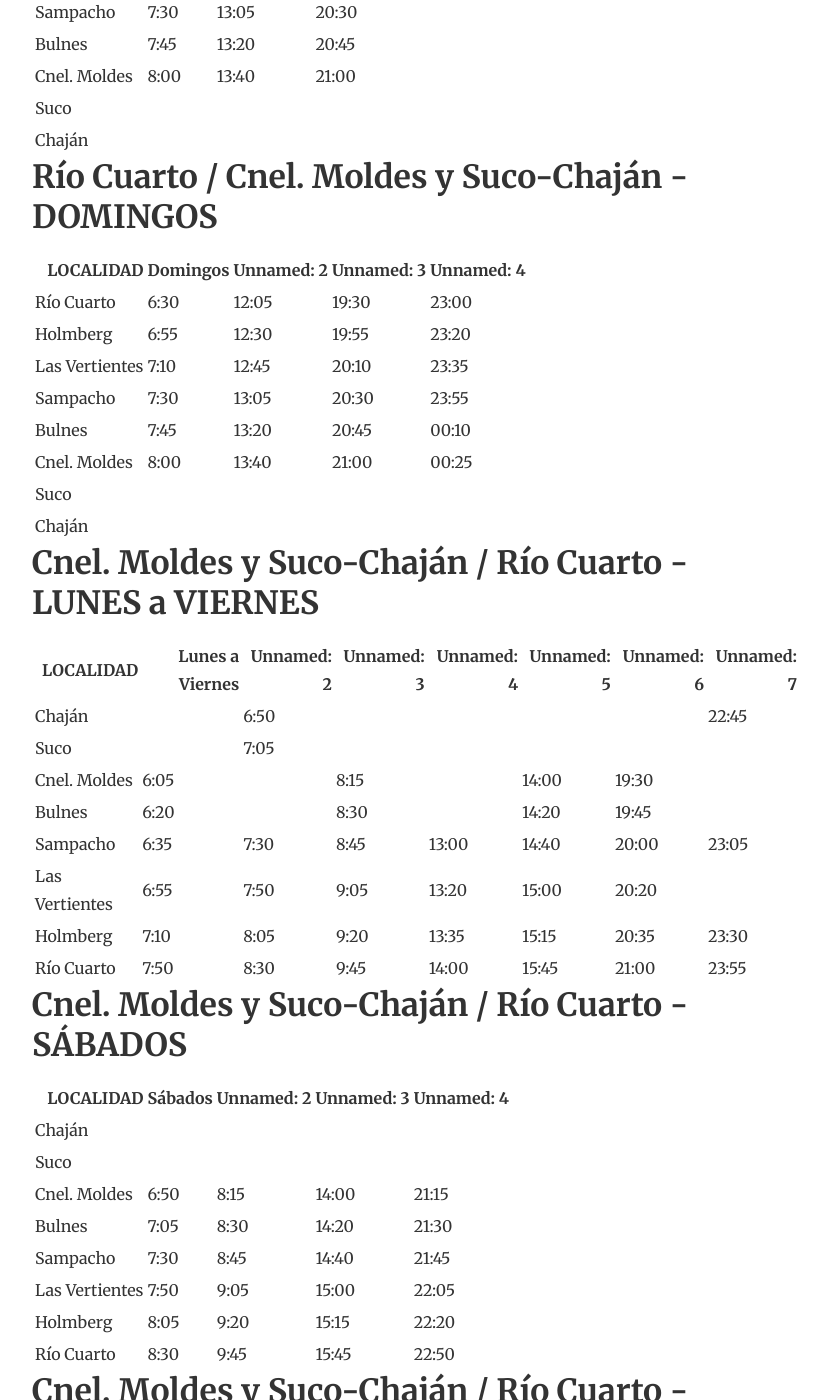
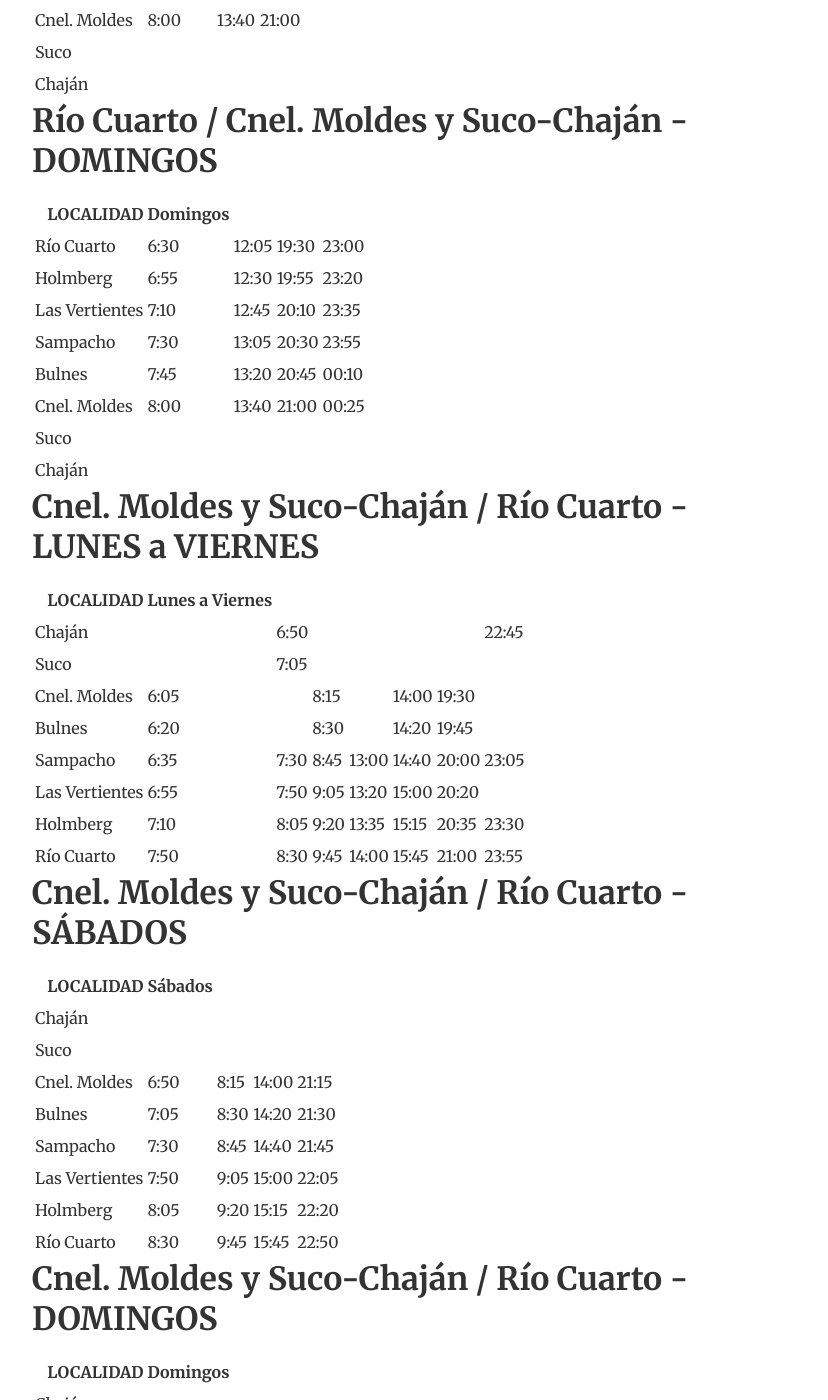
Before and after one commit to bondis-rio-cuarto/horarios, a Jekyll site: the page built from media-distancia/cnel-moldes.html, in a window 1280 px wide and 1400 px high, scrolled down 807 px. Shown: the whole window, without its empty margins (224-1052 px from the left). Built offline with Jekyll 4.4.1, drawn with Linux system fonts in a browser that asks for light colours; some of the changed text lies outside the part shown.

Commit message:
corregidas columnas sin nombre

```diff
--- a/interurbano/las-higueas.html
+++ b/interurbano/las-higueras.html
@@ -1,6 +1,6 @@
 ---
 layout: default
-permalink: /interurbano/las-higueas
+permalink: /interurbano/las-higueras
 ---
 
 <h2> Río Cuarto / Las Higueras - Lunes a Viernes </h2>
--- a/media-distancia/cnel-moldes.html
+++ b/media-distancia/cnel-moldes.html
@@ -9,12 +9,12 @@ permalink: /media-distancia/cnel-moldes
     <tr style="text-align: right;">
       <th>LOCALIDAD</th>
       <th>Lunes a Viernes</th>
-      <th>Unnamed: 2</th>
-      <th>Unnamed: 3</th>
-      <th>Unnamed: 4</th>
-      <th>Unnamed: 5</th>
-      <th>Unnamed: 6</th>
-      <th>Unnamed: 7</th>
+      <th></th>
+      <th></th>
+      <th></th>
+      <th></th>
+      <th></th>
+      <th></th>
     </tr>
   </thead>
   <tbody>
@@ -106,8 +106,8 @@ permalink: /media-distancia/cnel-moldes
     <tr style="text-align: right;">
       <th>LOCALIDAD</th>
       <th>Sábados</th>
-      <th>Unnamed: 2</th>
-      <th>Unnamed: 3</th>
+      <th></th>
+      <th></th>
     </tr>
   </thead>
   <tbody>
@@ -167,9 +167,9 @@ permalink: /media-distancia/cnel-moldes
     <tr style="text-align: right;">
       <th>LOCALIDAD</th>
       <th>Domingos</th>
-      <th>Unnamed: 2</th>
-      <th>Unnamed: 3</th>
-      <th>Unnamed: 4</th>
+      <th></th>
+      <th></th>
+      <th></th>
     </tr>
   </thead>
   <tbody>
@@ -237,12 +237,12 @@ permalink: /media-distancia/cnel-moldes
     <tr style="text-align: right;">
       <th>LOCALIDAD</th>
       <th>Lunes a Viernes</th>
-      <th>Unnamed: 2</th>
-      <th>Unnamed: 3</th>
-      <th>Unnamed: 4</th>
-      <th>Unnamed: 5</th>
-      <th>Unnamed: 6</th>
-      <th>Unnamed: 7</th>
+      <th></th>
+      <th></th>
+      <th></th>
+      <th></th>
+      <th></th>
+      <th></th>
     </tr>
   </thead>
   <tbody>
@@ -334,9 +334,9 @@ permalink: /media-distancia/cnel-moldes
     <tr style="text-align: right;">
       <th>LOCALIDAD</th>
       <th>Sábados</th>
-      <th>Unnamed: 2</th>
-      <th>Unnamed: 3</th>
-      <th>Unnamed: 4</th>
+      <th></th>
+      <th></th>
+      <th></th>
     </tr>
   </thead>
   <tbody>
@@ -404,9 +404,9 @@ permalink: /media-distancia/cnel-moldes
     <tr style="text-align: right;">
       <th>LOCALIDAD</th>
       <th>Domingos</th>
-      <th>Unnamed: 2</th>
-      <th>Unnamed: 3</th>
-      <th>Unnamed: 4</th>
+      <th></th>
+      <th></th>
+      <th></th>
     </tr>
   </thead>
   <tbody>
```
Also changed, not shown: media-distancia/villa-maria.html (+8 -8 lines).
